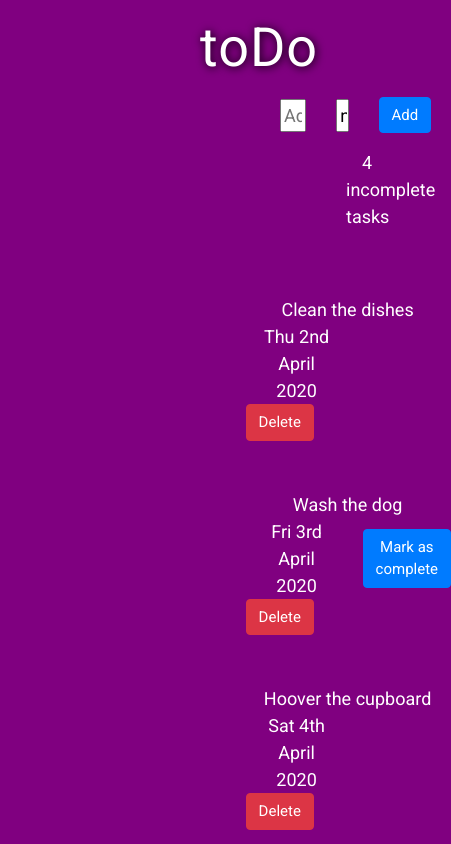
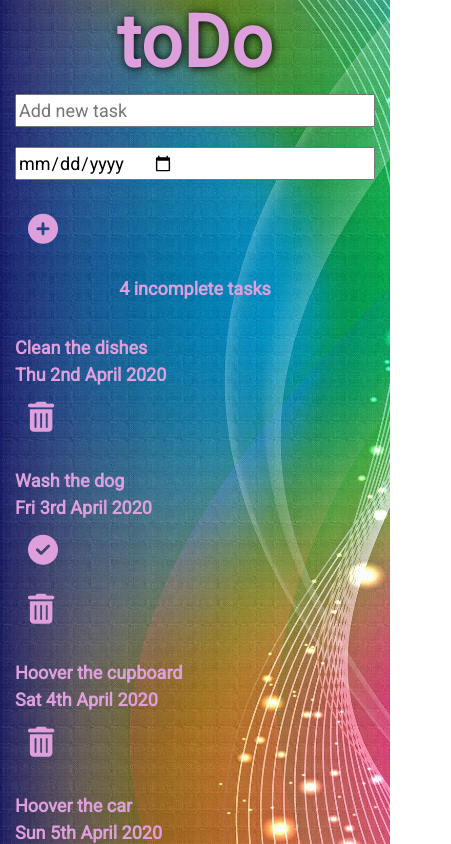
Before and after one commit to Hildao/todo_application_frontend, a React (Create React App) app: page / in a window 390 px wide. Shown: the top 844 px of the page, 451 px wide, since content can reach past the window. Built offline with nearby package versions, Linux system fonts and the light colour scheme.

Commit message:
Some changes, image and icons

```diff
--- a/src/AddTask/AddTask.js
+++ b/src/AddTask/AddTask.js
@@ -37,17 +37,17 @@ function AddTask(props) {
     // Make sure we can listen to any events that happen in the form, update state accordingly
     return (
         <div className="row addTask">
-            <div className="col-4">
+            <div className="col-md-4">
                 <input type="text" className="input-group" id="addTask" placeholder="Add new task" value={taskText} onChange={handleTextChange} />
             </div>
 
-            <div className="col-3">
+            <div className="col-md-4">
                 <input type="date" className="input-group" value={date} onChange={handleDateChange} />
             </div>
 
 
-            <div className="col-3">
-                <button className="btn btn-primary" onClick={handleAddTask}>Add</button>
+            <div className="col-md-4">
+                <button className="btn" onClick={handleAddTask}><i class="fas fa-plus-circle"></i></button>
             </div>
         </div>
     )
--- a/src/App.css
+++ b/src/App.css
@@ -2,156 +2,58 @@ body {
   font-family: 'Roboto', sans-serif;
   height: 100%;
   width: 100%;
-  /*background-image: url(image/toDo_app-background.jpg);*/
- background-color: purple;
+  background-image: url(Image/toDo_app-background.jpg);
   background-size: cover;
-  color: white;
+  color: plum;
   font-size: 18px;
   justify-content: center;
+  font-weight: bold;
 }
 
 .container {
-margin-left: 200px;
-margin-right: 100px;
+  max-width: 800px;
 }
 
 h1 {
   text-align: center;
-  font-size: 300%;
+  font-size: 400%;
   letter-spacing: 1px;
-  font-weight: 500;
+  font-weight: 600;
   text-shadow: 1px 1px 10px #000;
-  color: white;
-  margin: 16px;
+  color: plum;
   padding-top: 0;
+  margin-left: 50px;
+  margin-right: 50px;
 }
 
 .taskCount {
   text-align: center;
+  margin-left: 50px;
+  margin-right: 50px;
 }
 
 .taskRow {
   margin-bottom: 20px;
-  /*margin-left: 20px;*/
 }
 
-/*
-.addTask{
-  align-items: center;
-  width: 500px;
-  height: 50px;
-  margin-top: 20px;
-  margin-bottom: 20px;
-  margin-left: 322px;
-  margin-right: 0px;
-}*/
-
 .btn {
-  color: white;
-  font-size: 15px;
-  font-weight: 100px;
+  color: plum;
+  font-size: 30px;
+  font-weight: bold;
 }
 
 /*Media Queries*/
-@media only screen and (max-width: 1200px) {
-  body {
-      width: 100%;
-  }
-}
-
-@media only screen and (max-width: 992px) {
-  body {
-      width: 80%;
-  }
-
-  h1 {
-      text-align: center;
-      margin-left: 200px;
-  }
-
-  .addTask{
-      margin-left: 200px;
-      align-items: center;
-
-  }
-
-  .taskCount {
-      text-align: center;
-      margin-left: 200px;
-  }
-
-  .taskRow {
-      margin-left: 80px;
-      width: 100%;
-      padding: 0;
-      text-align: center;
-  }
-}
 
 /*tablets*/
 @media only screen and (max-width: 768px) {
-  body {
-      width: 80%;
-  }
-
-  h1 {
-      text-align: center;
-      margin-left: 200px;
-  }
-
-  .addTask{
-      margin-left: 150px;
-      align-items: center;
-  }
-
-  .taskCount {
-      text-align: center;
-      margin-left: 200px;
-  }
-
-  .taskRow {
-      margin-left: 50px;
-      width: 100%;
-      padding: 0;
-      text-align: center;
-      align-items: center;
+  .input-group {
+    margin-bottom: 20px;
   }
 }
 
 /*mobiles*/
 @media only screen and (max-width: 576px) {
-  body {
-      width: 60%;
-  }
-
-  h1 {
-      text-align: center;
-      margin-left: 200px;
-  }
-
-  .addTask{
-      margin-left: 50px;
-      align-items: center;
-  }
-
-  .taskCount {
-      text-align: center;
-      margin-left: 100px;
-  }
-
-  .taskRow {
-     /* margin-left: 20px;*/
-      width: 100%;
-      padding: 0;
-      text-align: center;
-      margin: 50px 15%;
-      align-items: center;
-      left: -40%;
-      right: -40%;
-  }
-
-  .main.container {
-      margin-right: none;
-      padding-right: none;
+  .input-group {
+    margin-bottom: 20px;
   }
 }
--- a/src/App.js
+++ b/src/App.js
@@ -97,6 +97,7 @@ function App() {
 
   return (
     <div className="App">
+      <div className="background">
         <Header />
         <main>
           <div className="container">
@@ -120,6 +121,7 @@ function App() {
           </div>
         </main>
       </div>
+    </div>
   );
 }
 
--- a/src/Task/Task.js
+++ b/src/Task/Task.js
@@ -22,21 +22,21 @@ const Task = props => {
 
     return (
         <div className="row taskRow">
-            <div className="col-12 col-md-4">
+            <div className="col-md-6">
                 {props.text}
             </div>
 
-            <div className="col-6 col-md-2">
+            <div className="col-md-2">
                 {moment(props.dueDate).format('ddd Do MMMM YYYY')}
             </div>
 
-            <div className="col-6 col-md-2">
+            <div className="col-md-2">
                 {props.completed === false && (
-                    <button className="btn btn-primary" onClick={handleCompleteClick}>Mark as complete</button>)}
+                    <button className="btn" onClick={handleCompleteClick}><i class="fas fa-check-circle"></i></button>)}
             </div>
 
-            <div className="col-6-md-2">
-                <button className="btn btn-danger" onClick={handleDeleteClick}>Delete</button>
+            <div className="col-md-2">
+                <button className="btn" onClick={handleDeleteClick}><i class="fas fa-trash-alt"></i></button>
             </div>
 
         </div>
```
Also changed, not shown: src/Image/toDo_app-background.jpg. Lines whose indentation alone changed are shown as unchanged.
